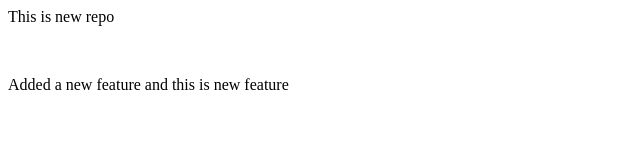
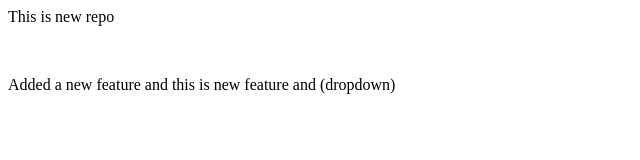
Before and after one commit to svamshikrishna001/localrepo, a plain HTML site: page index.html in a window 1280 px wide. Shown: the whole page, without its empty margins (0-640 px from the left). Drawn offline with Linux system fonts and the light colour scheme.

```diff
--- a/index.html
+++ b/index.html
@@ -1,3 +1,3 @@
 <p>This is new repo</p>
 <br>
-<p>Added a new feature and this is new feature</p>
+<p>Added a new feature and this is new feature and (dropdown)</p>
```
